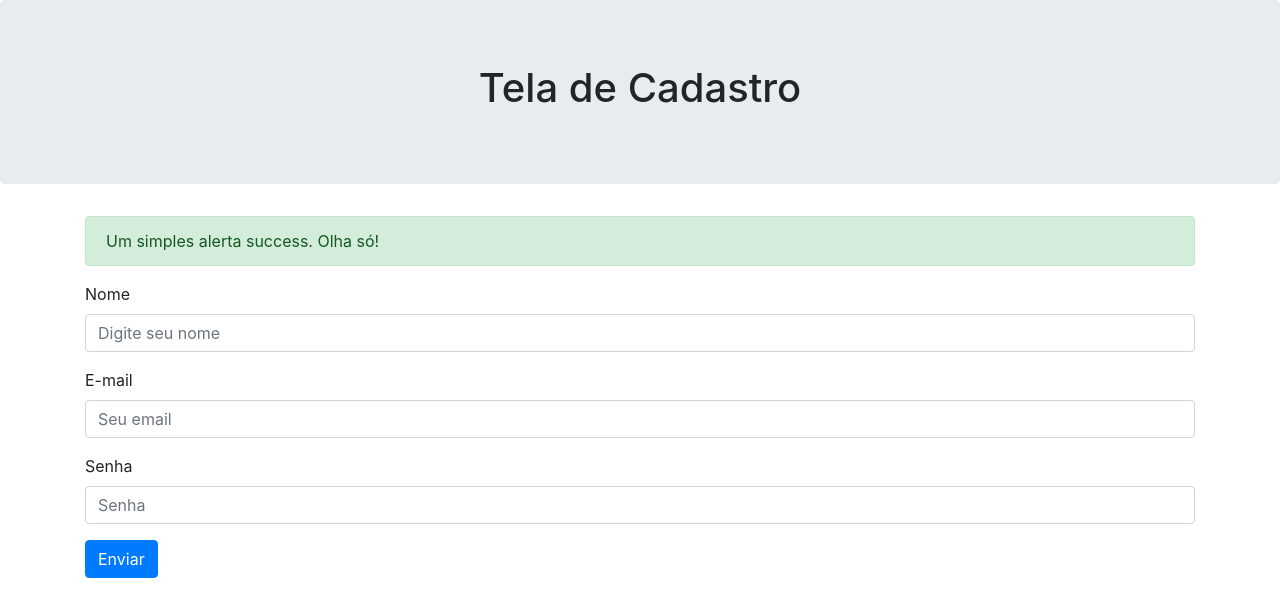
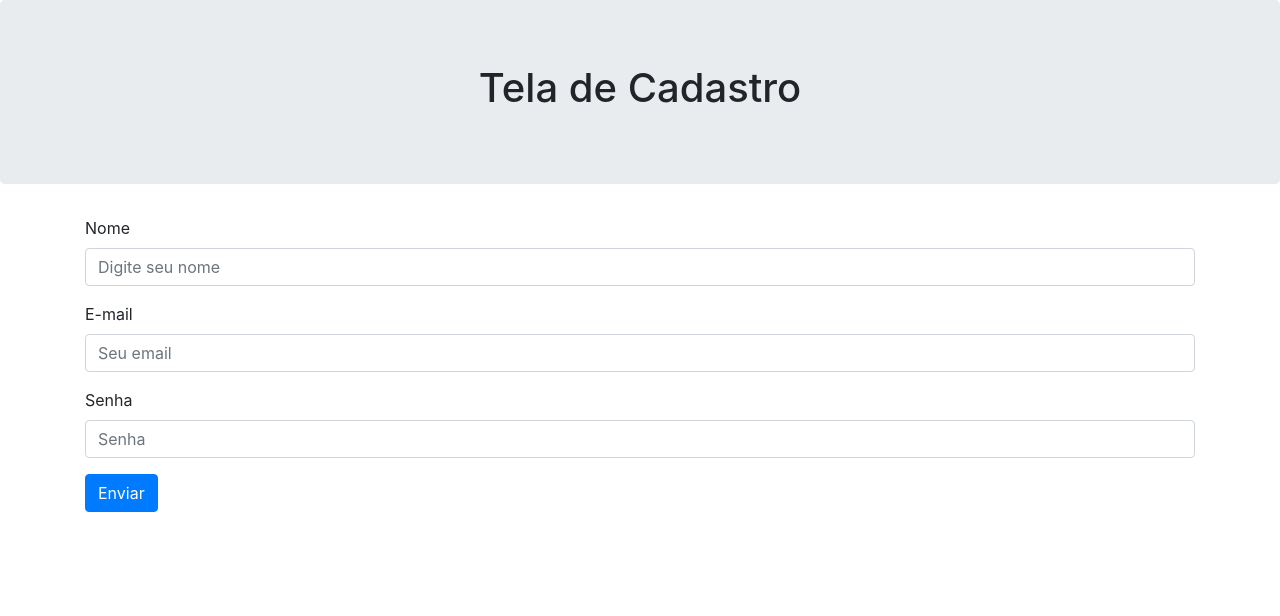
Before and after one commit to fagnerfreitas/react-js, a React (Create React App) app: page /cadastro in a window 1280 px wide. Shown: the top 616 px of the page. Built offline with nearby package versions, Linux system fonts and the light colour scheme.

Commit message:
Validacao do formulario fincionado, notificacao para usuario

```diff
--- a/src/components/Alert.js
+++ b/src/components/Alert.js
@@ -2,12 +2,35 @@ import React, { Component } from 'react';
 
 export default class Alert extends Component {
 
+    constructor(props) {
+        super(props);
+
+        this.state = {}
+
+        this.sucess = this.sucess.bind(this);
+    }
+
+
+    sucess(){
+
+    }
+
     render() {
+
         return (
-            <div className="alert alert-success" role="alert">
-                Um simples alerta success. Olha só!
+            <div className={this.props.success ? 'alert alert-success' : 'alert alert-danger' } role="alert">
+              {this.props.msg}
             </div>
         )
 
     }
 }
+
+
+// const styles = StyleSheet.create({
+
+//     container: {
+
+//     },
+
+//   });
--- a/src/pages/Cadastro.js
+++ b/src/pages/Cadastro.js
@@ -12,13 +12,20 @@ export default class extends Component {
         this.state = {
             nome: '',
             email: '',
-            pass: ''
+            pass: '',
+            alert: false,
+            msg:'',
+            typeMsg:''
         }
 
         this.setNome = this.setNome.bind(this);
         this.setEmail = this.setEmail.bind(this);
         this.setsenha = this.setsenha.bind(this);
         this.inserirDados = this.inserirDados.bind(this);
+    }
+
+    componentWillMount(){
+
     }
 
     setNome(e) {
@@ -53,20 +60,26 @@ export default class extends Component {
             .then(res => res.json())
             .then((result) => {
 
+                debugger;
 
-                if (result.error != '') {
 
-                    alert(result.error);
+                if (result.error == '') {
 
-                } else {
-
-                    alert('tudo certo');
+                    this.setState({alert:true,msg:'Inserido com sucesso' ,typeMsg:true});
 
                     this.setState({
                         nome: '',
                         email: '',
                         pass: ''
                     });
+
+                } else {
+
+
+                    this.setState({alert:true, msg:result.error , typeMsg:false})
+
+
+
                 }
 
                 // this.props.editUsers(result)
@@ -96,7 +109,10 @@ export default class extends Component {
                 <div className="container">
                     <div className="row">
                         <div className="col-12">
-                            <Alert />
+
+                            {this.state.alert &&  <Alert success={this.state.typeMsg} msg={this.state.msg} />}
+
+
                             {/* <form> */}
                             <div className="form-group">
                                 <label >Nome</label>
```
